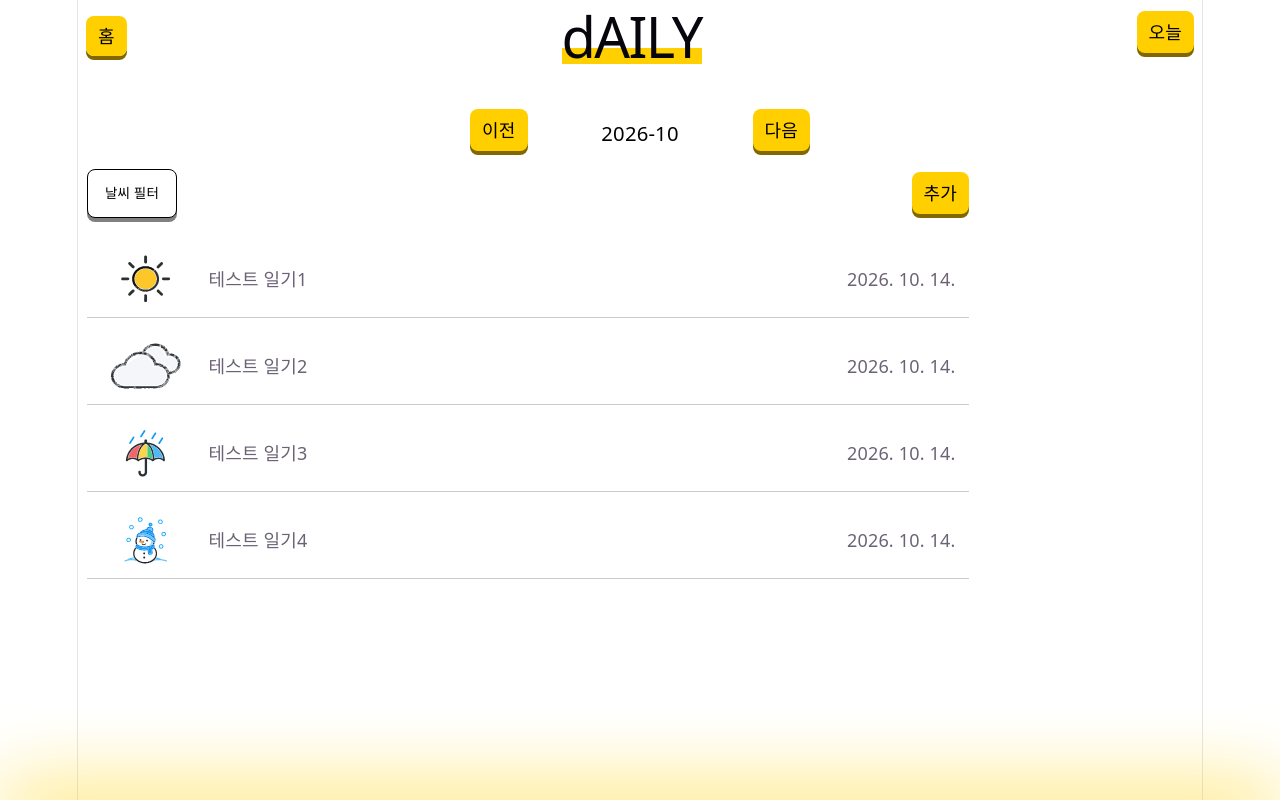
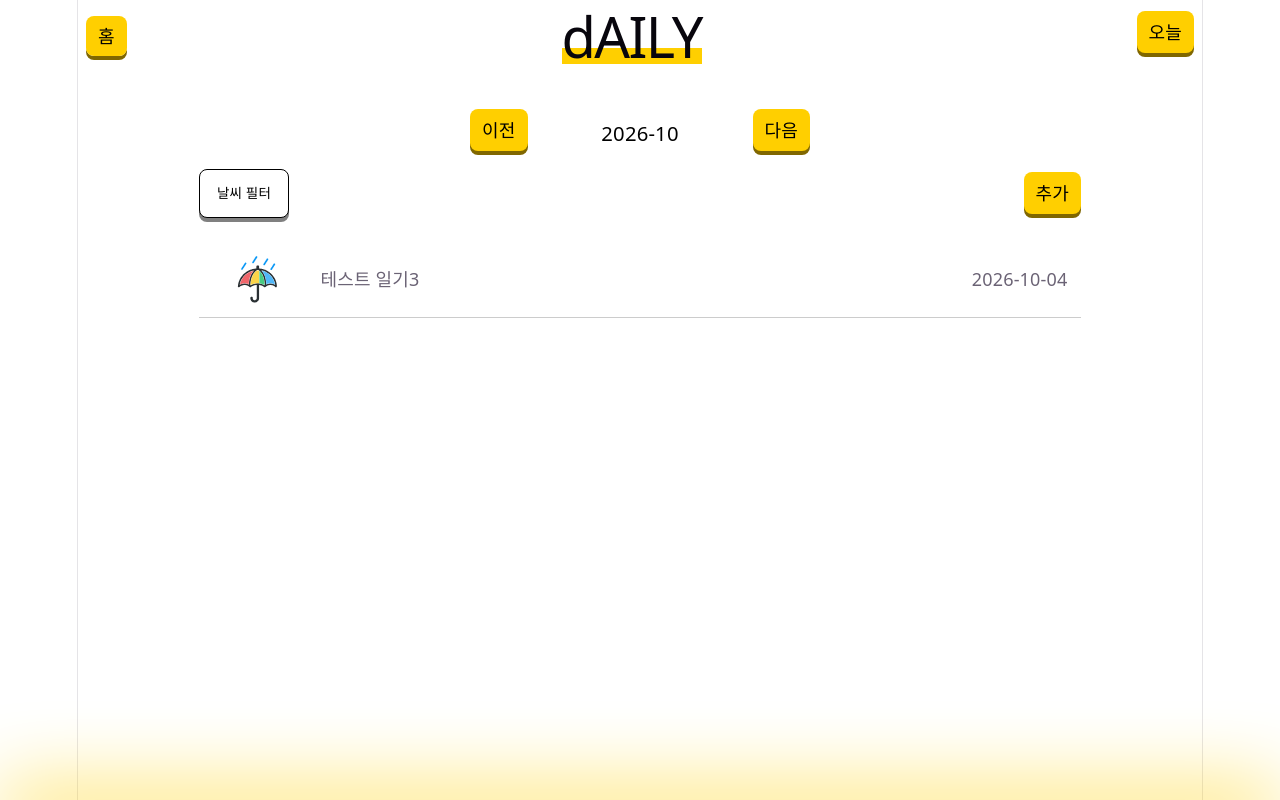
Before and after one commit to wondaero/react-example, a React (Vite) app in the folder react-example/: page /daily in a window 1280 px wide. Built offline with nearby package versions, Linux system fonts and the light colour scheme.

Commit message:
일단 ㅋ ㅓ밋

```diff
--- a/react-example/src/components/daily/DailyBrowser.tsx
+++ b/react-example/src/components/daily/DailyBrowser.tsx
@@ -8,7 +8,7 @@ function DailyBrowser() {
   console.log("데일리브라우저");
 
   return (
-    <section className="flex flex-col items-center gap-4 max-w-200 w-full px-2">
+    <section className="flex flex-col items-center gap-4 max-w-200 w-full px-2 mx-auto">
       <DailyToolBar onChange={setKeyword}></DailyToolBar>
       <DailyList keyword={keyword}></DailyList>
     </section>
--- a/react-example/src/components/daily/DailyList.tsx
+++ b/react-example/src/components/daily/DailyList.tsx
@@ -10,15 +10,6 @@ import { DailyContext } from "@/pages/daily/DailyPage";
 
 import { getYYYYMMDD, getYYYYMM } from '@/utils/date';
 
-const dateParse = (d: string | number) => {
-  return new Date(d).toLocaleString("ko-KR", {
-    year: "numeric",
-    month: "2-digit",
-    day: "2-digit",
-  });
-};
-
-
 const DailyItem = memo(function ({ data }: { data: Daily }) {
   return (
     <li className="border-b-1 border-[#ccc] p-3">
@@ -27,7 +18,7 @@ const DailyItem = memo(function ({ data }: { data: Daily }) {
           <WeatherIcon type={data.weather} height={50}></WeatherIcon>
         </div>
         <h4 className="flex-1 text-left">{data.title}</h4>
-        <span>{dateParse(data.date)}</span>
+        <span>{getYYYYMMDD(data.date)}</span>
       </Link>
     </li>
   );
--- a/react-example/src/components/daily/DailyToolBar.tsx
+++ b/react-example/src/components/daily/DailyToolBar.tsx
@@ -35,10 +35,6 @@ function DailyToolBar({
     1000,
   );
 
-  const handleKeyword = (e: ChangeEvent<HTMLInputElement>) => {
-    setKeyword(e.target.value);
-  };
-
   const weathers: WeatherFilter[] = [0, 1, 2, 3, 4];
   const toggleData = weathers.map((n) => ({
     title: n === 0 ? (
@@ -51,6 +47,7 @@ function DailyToolBar({
       ></WeatherIcon>
     ),
     callback: () => {DailyFilter?.setFilter((prev) => {
+      console.log(prev);
       return {
         ...prev,
         weather: n
--- a/react-example/src/pages/daily/DailyListPage.tsx
+++ b/react-example/src/pages/daily/DailyListPage.tsx
@@ -1,19 +1,32 @@
 import "@/App.css";
-import Header from "@/components/Header";
+import { useContext } from "react";
+
 import Button from "@/components/Button";
-import LinkButton from "@/components/LinkButton";
 import DailyBrowser from "@/components/daily/DailyBrowser";
+import { DailyFilterContext } from "@/pages/daily/DailyPage";
 import { getYYYYMM } from "@/utils/date";
 
+const setMonth = (month, dir) => {
+  const d = new Date(month);
+  return new Date(d.setMonth(d.getMonth() + dir)).getTime();
+}
+function DailyPage() {
 
-function DailyPage() {
+  const month = useContext(DailyFilterContext);
+
+  const setMonthFilter = (dir) => {
+    month.setFilter((prev) => ({
+      ...prev,
+      month: setMonth(month.filter.month, dir)
+    }));
+  }
 
   return (
     <>
       <section className="flex items-center justify-center p-4">
-        <Button>이전</Button>
-        <h3 className="flex-1 max-w-50 text-black text-lg">{getYYYYMM(Date.now())}</h3>
-        <Button>다음</Button>
+        <Button onClick={() => setMonthFilter(-1)}>이전</Button>
+        <h3 className="flex-1 max-w-50 text-black text-lg">{getYYYYMM(month.filter.month)}</h3>
+        <Button onClick={() => setMonthFilter(1)}>다음</Button>
       </section>
       <DailyBrowser></DailyBrowser>
     </>
--- a/react-example/src/pages/daily/DailyPage.tsx
+++ b/react-example/src/pages/daily/DailyPage.tsx
@@ -7,36 +7,34 @@ import { Outlet } from "react-router";
 
 import { useState, createContext, useMemo, useReducer, type Dispatch, type SetStateAction } from "react";
 
-import DailyBrowser from "@/components/daily/DailyBrowser";
-
 import type { Daily, Actions, WeatherFilter, DailyFilter } from "@/types/daily";
 
 const initDaily = [
   {
     id: crypto.randomUUID(),
     weather: 1,
-    date: Date.now(),
+    date: new Date('2026-11-04').getTime(),
     title: "테스트 일기1",
     content: "테스트 일기입니다1.",
   },
   {
     id: crypto.randomUUID(),
     weather: 2,
-    date: Date.now(),
+    date: new Date('2026-11-04').getTime(),
     title: "테스트 일기2",
     content: "테스트 일기입니다2.",
   },
   {
     id: crypto.randomUUID(),
     weather: 3,
-    date: Date.now(),
+    date: new Date('2026-10-04').getTime(),
     title: "테스트 일기3",
     content: "테스트 일기입니다3.",
   },
   {
     id: crypto.randomUUID(),
     weather: 4,
-    date: Date.now(),
+    date: new Date('2026-09-04').getTime(),
     title: "테스트 일기4",
     content: "테스트 일기입니다4.",
   },
```
